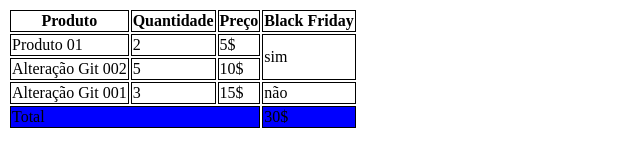
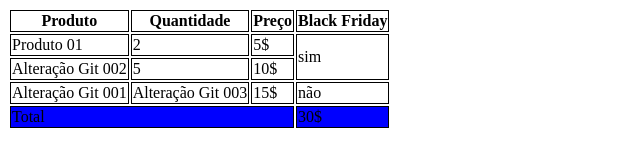
Before and after one commit to Gabriel-A-Portugal/Aula-tabela, a plain HTML site: page index.html in a window 1280 px wide. Shown: the whole page, without its empty margins (0-640 px from the left). Drawn offline with Linux system fonts and the light colour scheme.

Commit message:
alteração para Git 003

```diff
--- a/index.html
+++ b/index.html
@@ -41,7 +41,8 @@
             </tr>
             <tr>
                 <td>Alteração Git 001</td>
-                <td>3</td>
+                <td>Alteração Git 003
+                </td>
                 <td>15$</td>
                 <td>não</td>
             </tr>
```
